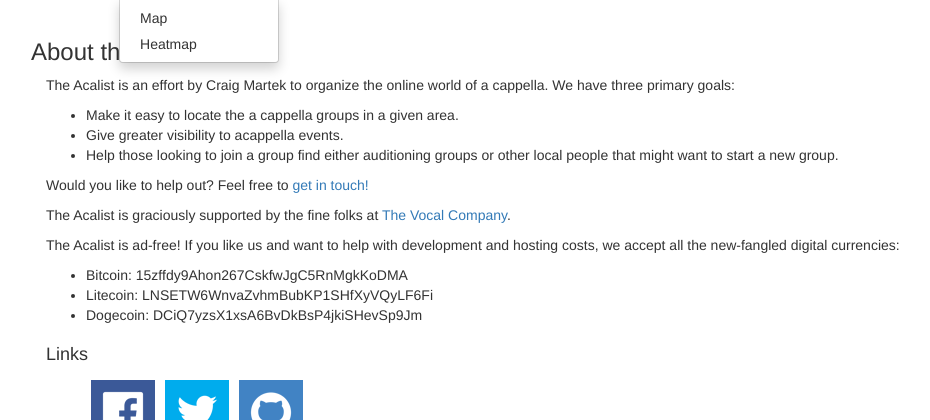
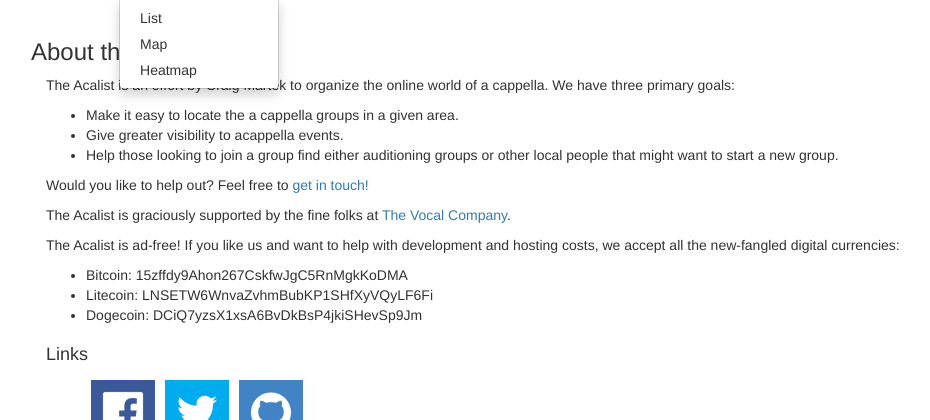
Before and after one commit to craigatron/acalist, a Flask app: page /about in a window 1280 px wide, after a click on "Groups". Shown: the part 51-471 px from the top of the page, without its empty margins (54-984 px from the left). Run offline with Flask 2, Linux system fonts and the light colour scheme; some libraries are stand-ins or nearby versions.

Commit message:
add list to main links

```diff
--- a/templates/base.html
+++ b/templates/base.html
@@ -31,7 +31,7 @@
             <li class="dropdown">
               <a href="#" class="dropdown-toggle" data-toggle="dropdown">Groups <b class="caret"></b></a>
               <ul class="dropdown-menu">
-                {#<li><a href="/groups">List</a></li>#}
+                <li><a href="/groups">List</a></li>
                 <li><a href="/groups/map">Map</a></li>
                 <li><a href="/groups/heatmap">Heatmap</a></li>
                 {#<li class="divider"></li>
```
